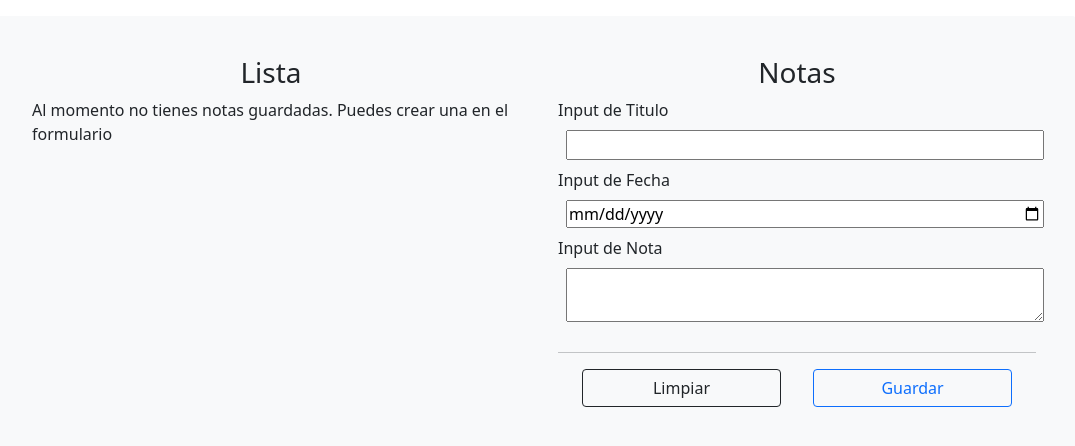
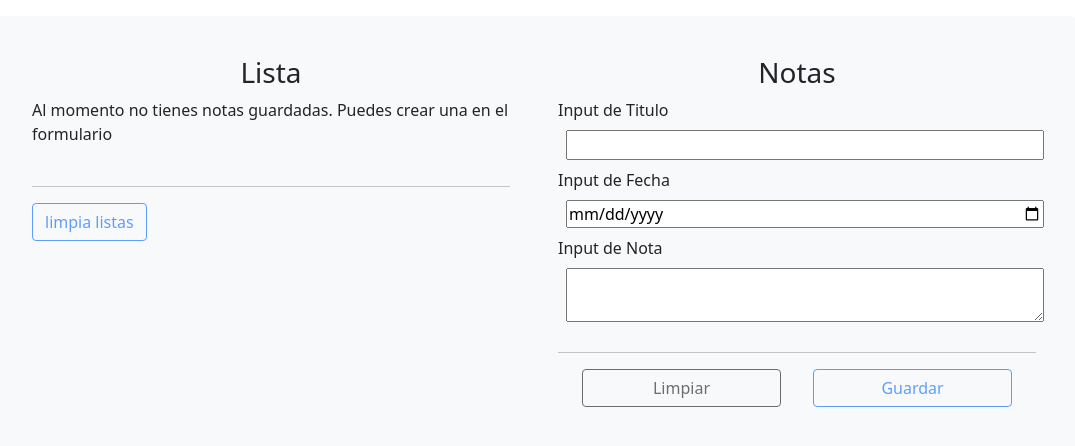
Before and after one commit to Vanesa1835/notas, a React (Create React App) app: page / in a window 1280 px wide. Shown: the top 446 px of the page, without its empty margins (106-1181 px from the left). Built offline with nearby package versions, Linux system fonts and the light colour scheme.

Commit message:
actualizacion de botones deshabilitados

```diff
--- a/src/App.jsx
+++ b/src/App.jsx
@@ -54,6 +54,11 @@
     setNotas([...nuevoArreglo]);
   };
 
+  const handleClickLimpiarlista = () => {
+    setNotas([]);
+    localStorage.setItem("notas", JSON.stringify([]));
+  }
+
   return (
     <div className="App container">
       <div className="row bg-light p-3 rounded m-3">
@@ -91,9 +96,24 @@
 
 
               }
+              <br></br>
+              <br></br>
+              <hr></hr>
+          <button
+
+        onClick={handleClickLimpiarlista}
+        className="btn btn-outline-primary"
+        type="button"
+        disabled ={notas.length === 0}
+      >
+
+         limpia listas
+        </button>
+
 
 
         </div>
+
         <div className="col mx-auto bg-light p-4">
           <h3 className="text-center">Notas</h3>
           <label style={{ width: "100%" }} htmlFor="titulo">
@@ -139,10 +159,16 @@
           <div className="ms-2 me-2 mt-2 row">
             <div className="col">
             <div className="row mx-1">
+
               <button
                 onClick={handleResetChange}
                 className="btn btn-outline-dark"
                 type="button"
+                disabled={
+                  inputState.titulo ==="" ||
+                  inputState.fecha ==="" ||
+                  inputState.nota ===""
+              }
               >
                 Limpiar
               </button>
@@ -154,6 +180,11 @@
                 onClick={handleClickGuardar}
                 className="btn btn-outline-primary"
                 type="button"
+                disabled={
+                  inputState.titulo ==="" ||
+                  inputState.fecha ==="" ||
+                  inputState.nota ===""
+              }
               >
                 Guardar
               </button>
```
